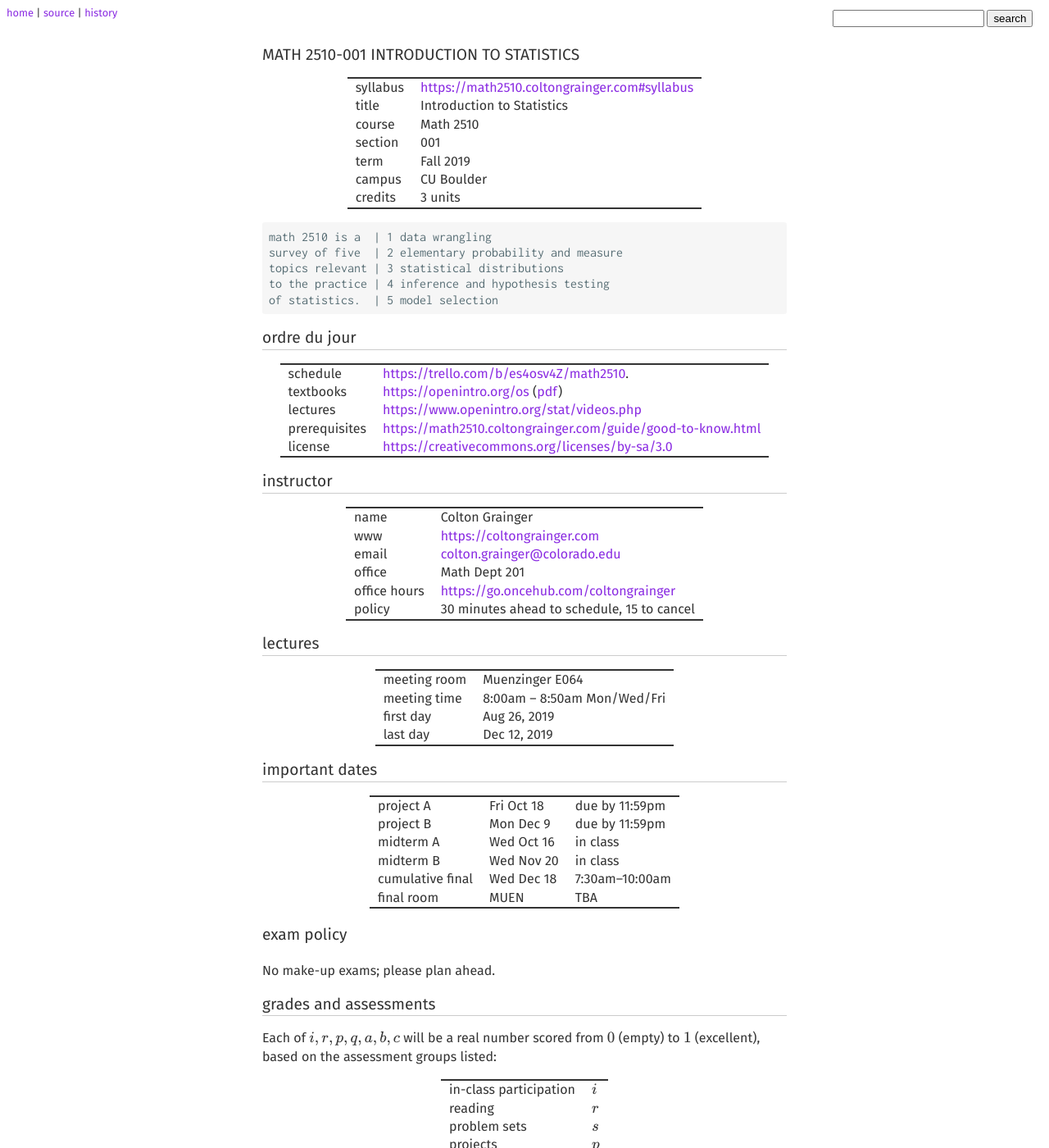
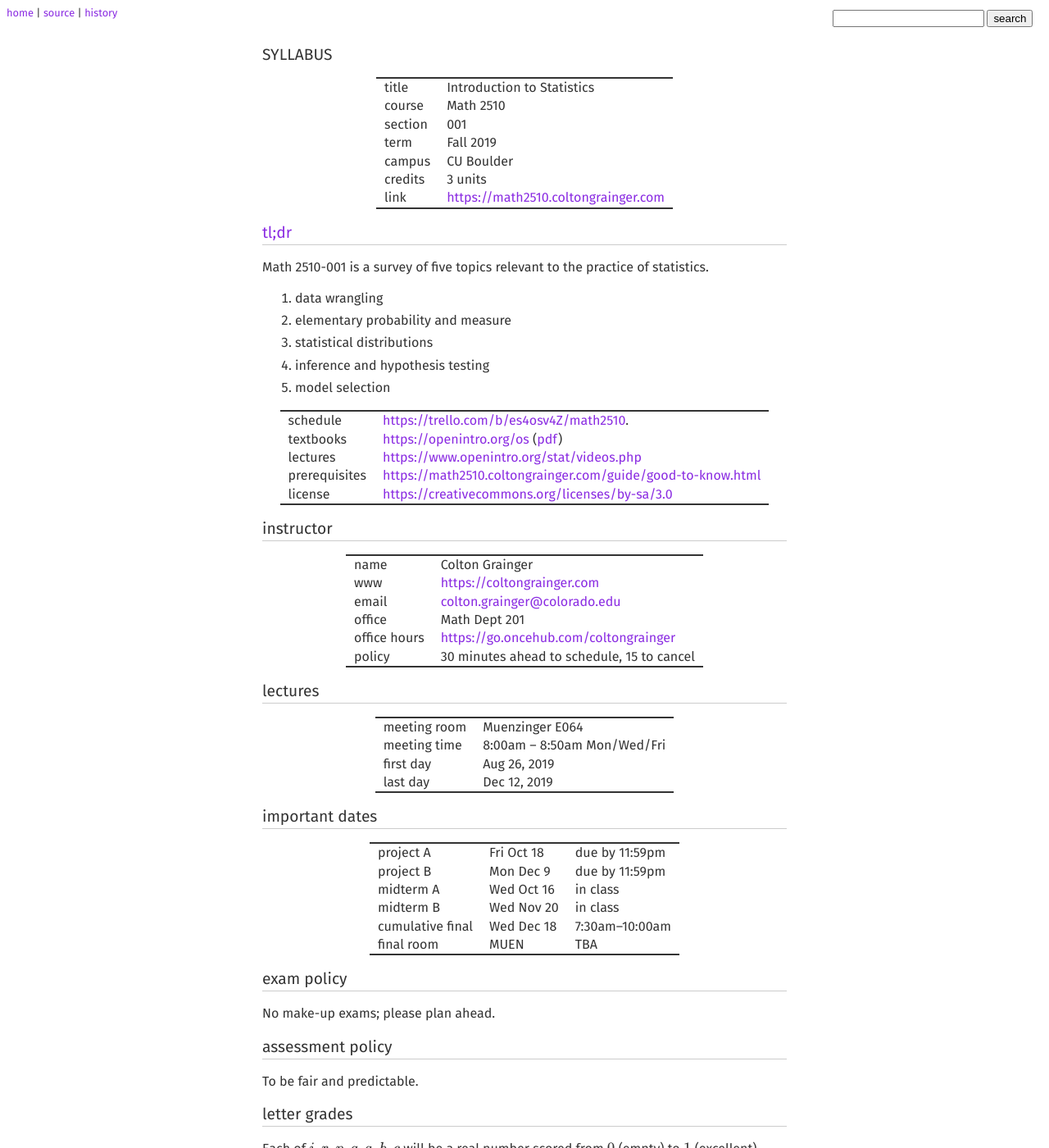
Before and after one commit to coltongrainger/fy20math2510, a Jekyll site: the page built from index.md, in a window 1280 px wide and 1400 px high. Shown: the whole window at 82% size. Built offline with Jekyll 4.4.1, drawn with Linux system fonts in a browser that asks for light colours; our own code applies the rules of GitHub Pages for plain Markdown files; formulas are drawn with MathJax 3; some of the changed text lies outside the part shown.

Commit message:
Polish rubric

````diff
--- a/index.md
+++ b/index.md
@@ -3,26 +3,25 @@ title: "MATH 2510-001"
 
 ---
 
-# Math 2510-001 Introduction to Statistics
+# syllabus
 
-syllabus        | <https://math2510.coltongrainger.com#syllabus>
 title           | Introduction to Statistics
 course          | Math 2510
 section         | 001
 term            | Fall 2019
 campus          | CU Boulder
 credits         | 3 units
+link            | <https://math2510.coltongrainger.com>
 
+## [tl;dr](https://en.wiktionary.org/wiki/too_long;_didn%27t_read)
 
-```
-math 2510 is a  | 1 data wrangling
-survey of five  | 2 elementary probability and measure
-topics relevant | 3 statistical distributions
-to the practice | 4 inference and hypothesis testing
-of statistics.  | 5 model selection
-```
+Math 2510-001 is a survey of five topics relevant to the practice of statistics.
 
-## ordre du jour
+1. data wrangling
+2. elementary probability and measure
+3. statistical distributions
+4. inference and hypothesis testing
+5. model selection
 
 schedule      | <https://trello.com/b/es4osv4Z/math2510>.
 textbooks     | <https://openintro.org/os> ([pdf](https://math2510.coltongrainger.com/assets/2019-openintro-statistics.pdf))
@@ -55,11 +54,15 @@ midterm B        | Wed Nov 20 | in class
 cumulative final | Wed Dec 18 | 7:30am--10:00am
 final room       | MUEN       | TBA
 
-### exam policy
+## exam policy
 
 No make-up exams; please plan ahead.
 
-## grades and assessments
+## assessment policy
+
+To be fair and predictable.
+
+## letter grades
 
 Each of $\{i, r, p, q, a, b, c\}$ will be a real number scored from $0$ (empty) to $1$ (excellent), based on the assessment groups listed:
 
````
Also changed, not shown: other parts of index.md (+0 -5 lines).
